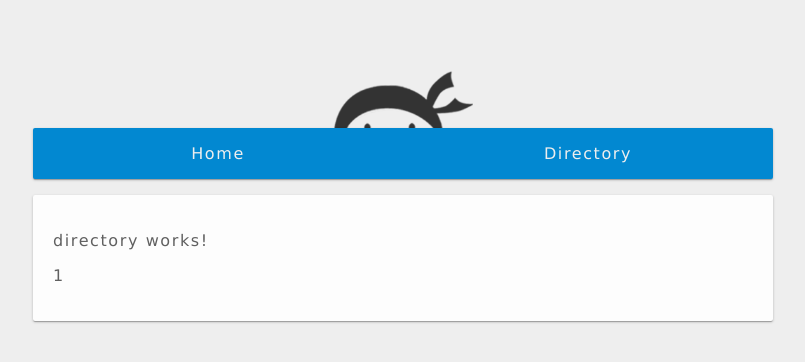
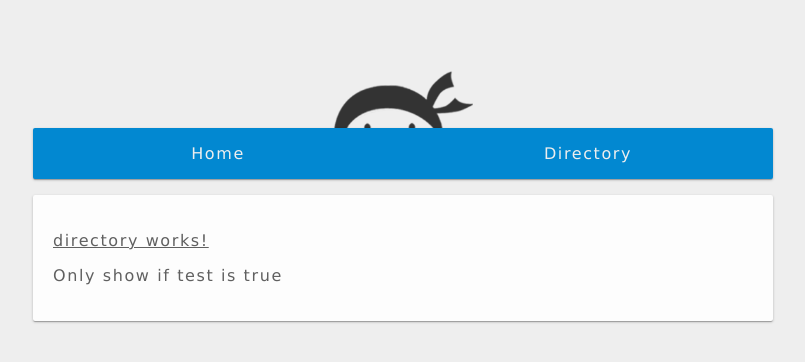
Before and after one commit to MikeM711/AngularSandbox, an Angular app: page /directory/1 in a window 1280 px wide. Shown: the top 362 px of the page, without its empty margins (237-1042 px from the left). Built offline with nearby package versions, Linux system fonts and the light colour scheme.

Commit message:
Directives Introduction

```diff
--- a/src/app/app.component.ts
+++ b/src/app/app.component.ts
@@ -7,13 +7,5 @@ import { Component } from '@angular/core';
 })
 export class AppComponent {
   title = 'my-directory title';
-  ninja = {
-    name: "Ryu",
-    belt: "Red"
-  };
 
-  yell(e){
-    alert("I am yelling");
-    console.log(e);
-  }
 }
--- a/src/app/directory/directory.component.html
+++ b/src/app/directory/directory.component.html
@@ -1,4 +1,11 @@
-<p>
+<p [ngClass]="classes">
   directory works!
 </p>
-<p>{{ninja}}</p>
+
+<p *ngIf="test">Only show if test is true</p>
+
+<style>
+    .blue{color: blue;}
+    .red{color: red;}
+    .underline{text-decoration: underline;}
+</style>
--- a/src/app/directory/directory.component.ts
+++ b/src/app/directory/directory.component.ts
@@ -7,9 +7,10 @@ import { ActivatedRoute } from '@angular/router';
   styleUrls: ['./directory.component.css']
 })
 export class DirectoryComponent implements OnInit {
-  ninja: string;
-  constructor(private route: ActivatedRoute ) {
-    this.ninja = route.snapshot.params['ninja']
+  // Toggle true/false to change instructions for our directives
+  classes = {'blue': false, 'red': false, 'underline': true};
+  test = true;
+  constructor() {
   }
   ngOnInit() {
   }
--- a/src/app/home/home.component.html
+++ b/src/app/home/home.component.html
@@ -1,9 +1,3 @@
 <p>
   {{homeTitle}}
-
 </p>
-
-<!-- data binding from Root Comonent-->
-<p>{{ninjaProperty.name}}</p>
-<p>{{ninjaProperty.belt}}</p>
-<button (click)="fireYellEvent($event)" >Hit me!</button>
--- a/src/app/home/home.component.ts
+++ b/src/app/home/home.component.ts
@@ -9,13 +9,6 @@ import { Component, OnInit, Input, Output, EventEmitter} from '@angular/core';
 export class HomeComponent implements OnInit {
   homeTitle = "Welcome to the SICK directory...";
 
-  @Input() ninjaProperty;
-  @Output() onYell = new EventEmitter();
-
-  fireYellEvent(e){
-    this.onYell.emit(e);
-  }
-
   constructor() { }
 
   ngOnInit() {
```
